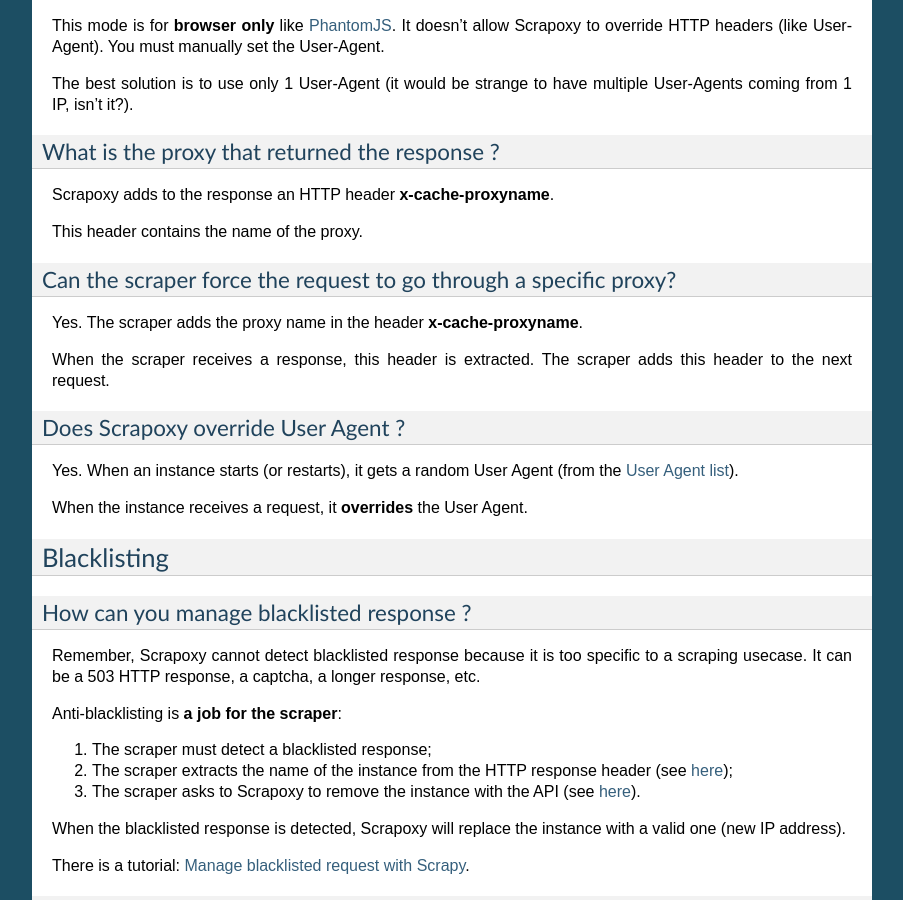
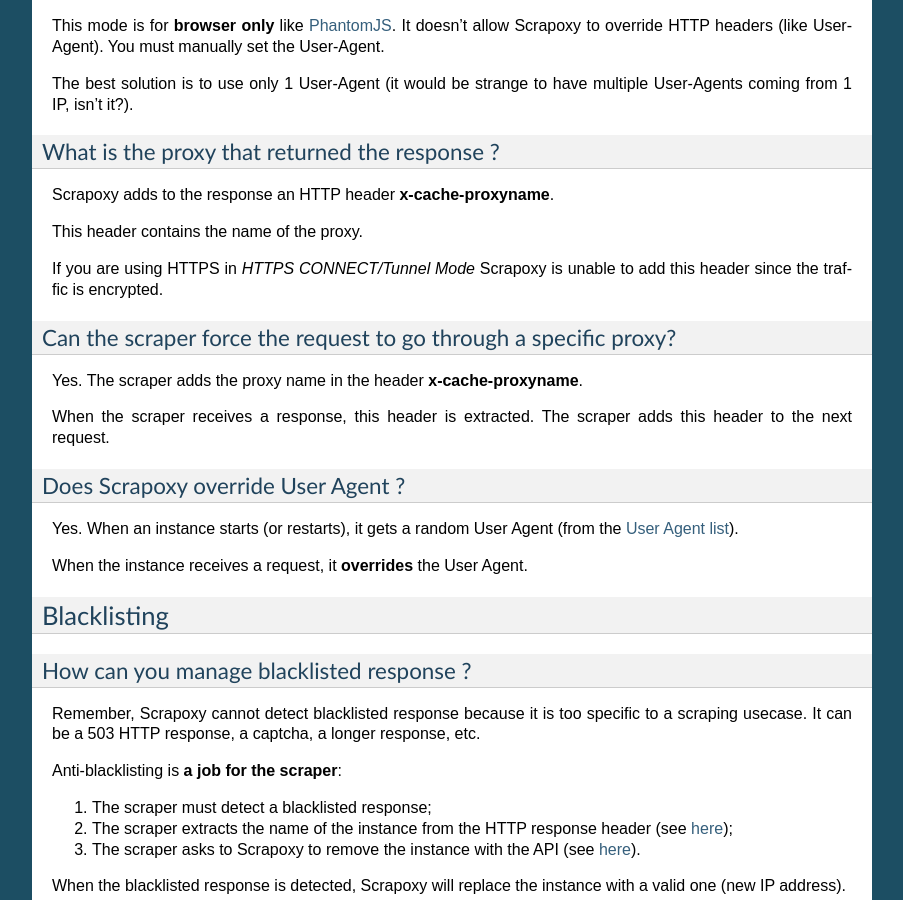
Before and after one commit to zahlio/scrapoxy, a Sphinx documentation site: the page built from docs/advanced/understand/index.rst, in a window 1280 px wide and 900 px high, scrolled down 1707 px. Shown: the whole window, without its empty margins (198-1101 px from the left). Built offline with Sphinx 7.4.7, drawn with Linux system fonts in a browser that asks for light colours.

Commit message:
Add HTTPS note to `x-cache-proxyname` header (#118)

```diff
--- a/docs/advanced/understand/index.rst
+++ b/docs/advanced/understand/index.rst
@@ -75,6 +75,7 @@
 
 This header contains the name of the proxy.
 
+If you are using HTTPS in `HTTPS CONNECT/Tunnel Mode` Scrapoxy is unable to add this header since the traffic is encrypted.
 
 Can the scraper force the request to go through a specific proxy?
 -----------------------------------------------------------------
```
